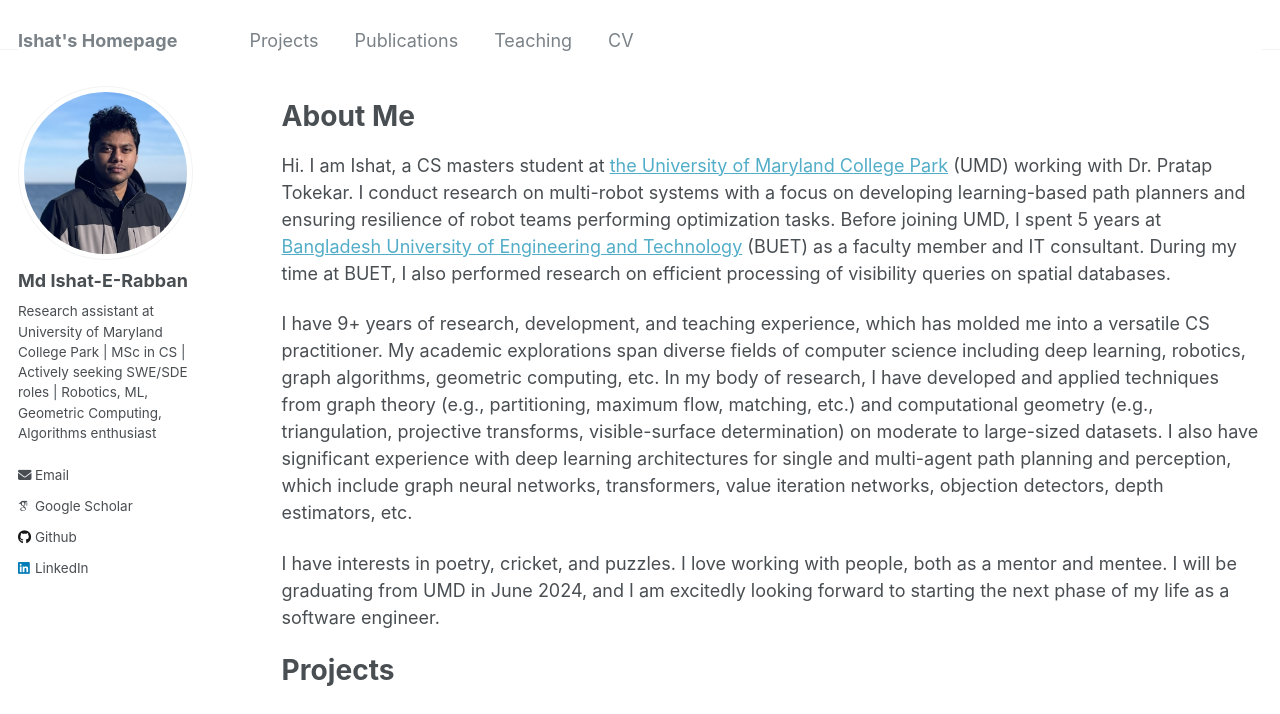
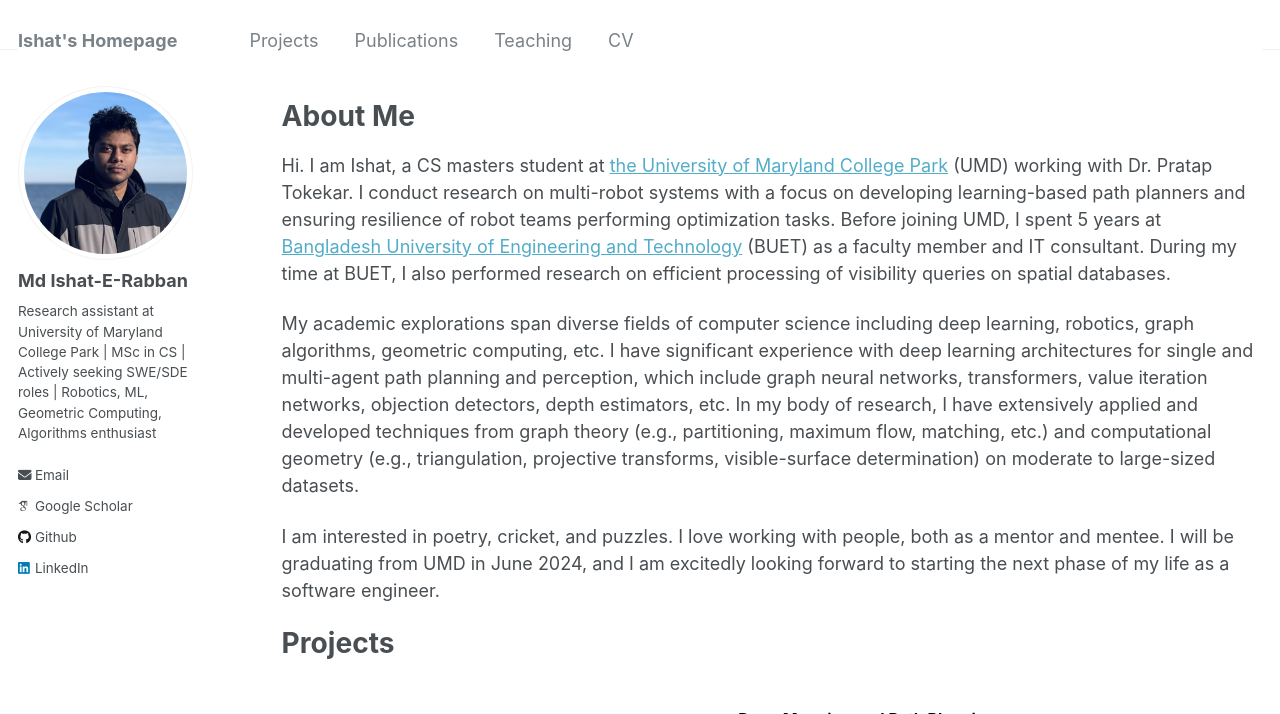
Before and after one commit to ieranik/ieranik.github.io, a Jekyll site: the page built from _pages/about.md, in a window 1280 px wide and 900 px high, cut to the strip 0-714 px from the top of the window. Built offline with Jekyll 4.4.1, drawn with Linux system fonts in a browser that asks for light colours; some web fonts are replaced.

Commit message:
updated about section

```diff
--- a/_pages/about.md
+++ b/_pages/about.md
@@ -13,9 +13,9 @@
 
 Hi. I am Ishat, a CS masters student at [the University of Maryland College Park](https://www.cs.umd.edu/) (UMD) working with Dr. Pratap Tokekar. I conduct research on multi-robot systems with a focus on developing learning-based path planners and ensuring resilience of robot teams performing optimization tasks. Before joining UMD, I spent 5 years at [Bangladesh University of Engineering and Technology](https://cse.buet.ac.bd/) (BUET) as a faculty member and IT consultant. During my time at BUET, I also performed research on efficient processing of visibility queries on spatial databases.
 
-I have 9+ years of research, development, and teaching experience, which has molded me into a versatile CS practitioner. My academic explorations span diverse fields of computer science including deep learning, robotics, graph algorithms, geometric computing, etc. In my body of research, I have developed and applied techniques from graph theory (e.g., partitioning, maximum flow, matching, etc.) and computational geometry (e.g., triangulation, projective transforms, visible-surface determination) on moderate to large-sized datasets. I also have significant experience with deep learning architectures for single and multi-agent path planning and perception, which include graph neural networks, transformers, value iteration networks, objection detectors, depth estimators, etc.
+My academic explorations span diverse fields of computer science including deep learning, robotics, graph algorithms, geometric computing, etc. I have significant experience with deep learning architectures for single and multi-agent path planning and perception, which include graph neural networks, transformers, value iteration networks, objection detectors, depth estimators, etc. In my body of research, I have extensively applied and developed techniques from graph theory (e.g., partitioning, maximum flow, matching, etc.) and computational geometry (e.g., triangulation, projective transforms, visible-surface determination) on moderate to large-sized datasets.
 
-I have interests in poetry, cricket, and puzzles. I love working with people, both as a mentor and mentee. I will be graduating from UMD in June 2024, and I am excitedly looking forward to starting the next phase of my life as a software engineer.
+I am interested in poetry, cricket, and puzzles. I love working with people, both as a mentor and mentee. I will be graduating from UMD in June 2024, and I am excitedly looking forward to starting the next phase of my life as a software engineer.
 
 
 
```
